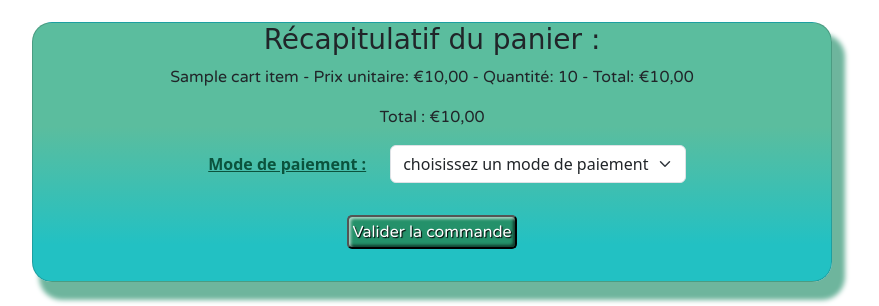
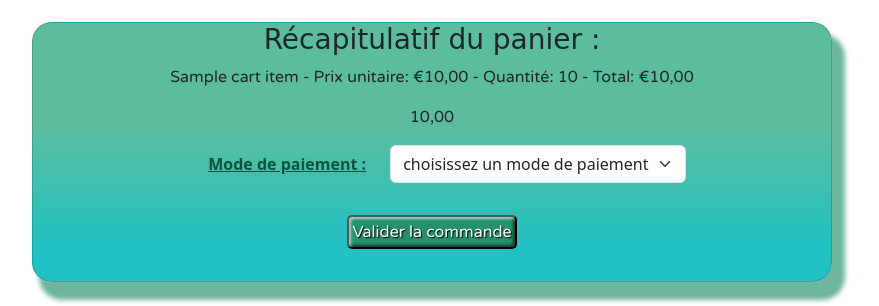
Before and after one commit to LN27100/dream_stones_web, a Symfony app: template templates/orders/confirmOrder.html.twig in a window 1280 px wide. Shown: the part 200-506 px from the top of the page, without its empty margins (208-1087 px from the left). Run offline with Twig, Linux system fonts and the light colour scheme; the template is opened without the code that fills it: most values are stand-ins (such as "Sample title", 1, 10 or a date in 2020); some libraries are stand-ins or nearby versions; some web fonts are replaced.

Commit message:
récupération total du panier

```diff
--- a/src/Controller/ConfirmOrderController.php
+++ b/src/Controller/ConfirmOrderController.php
@@ -40,15 +40,16 @@ class ConfirmOrderController extends AbstractController
 
         // Convertit les données JSON en tableau associatif
         $cartData = json_decode($cartDataJSON, true);
-
         // Extrait les éléments du panier
         $cartItems = $cartData['cartItems'];
         $cartTotal = $cartData['cartTotal'];
+
 
         return $this->render('orders/confirmOrder.html.twig', [
             'cartItems' => $cartItems,
             'cartTotal' => $cartTotal,
         ]);
+
     }
 
     // Vérifie si l'utilisateur est connecté
--- a/templates/orders/confirmOrder.html.twig
+++ b/templates/orders/confirmOrder.html.twig
@@ -16,6 +16,11 @@
         {% include 'includes/header.php' %}
     </header>
 
+
+
+
+
+
     <div class="container">
         <h1>Confirmation de la commande</h1>
 
@@ -32,11 +37,10 @@
                     {% endfor %}
                 {% endif %}
             </div>
-            <p>Total : €{{ cartTotal|number_format(2, ',', '.') }}</p>
+            <p id="cartTotal">{{ cartTotal|number_format(2, ',', '.') }} </p>
 
-            <form action="{{ path('confirm_order') }}" method="post">
+            <form action="{{ path('success_order') }}" method="post">
                 <input type="hidden" name="action" value="confirm_order">
-                <!-- Ajoutez d'autres champs de formulaire si nécessaire -->
 
                 <div class="row align-items-center">
                     <div class="col-auto">
```
Also changed, not shown: public/assets/js/script.js.
